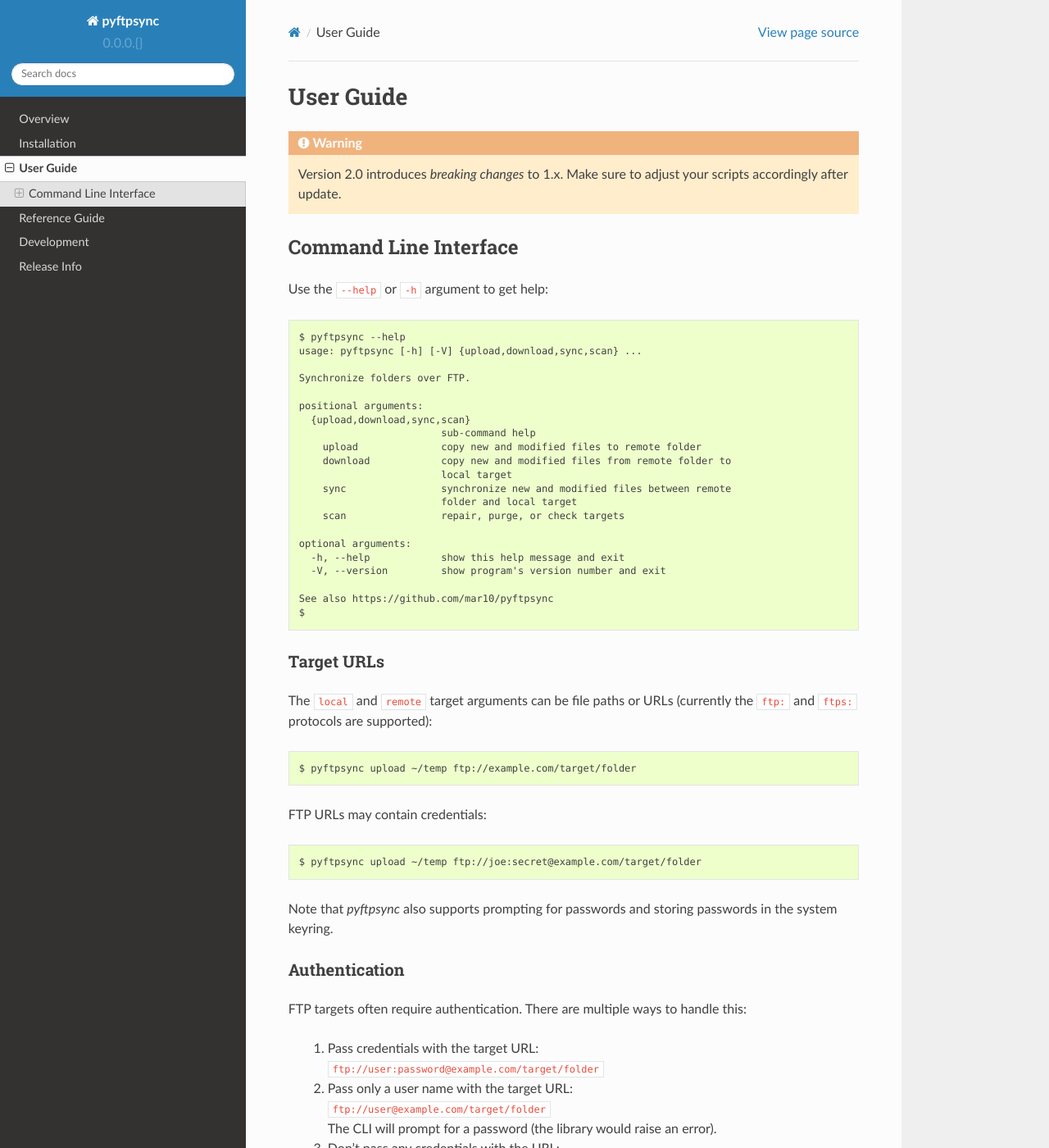
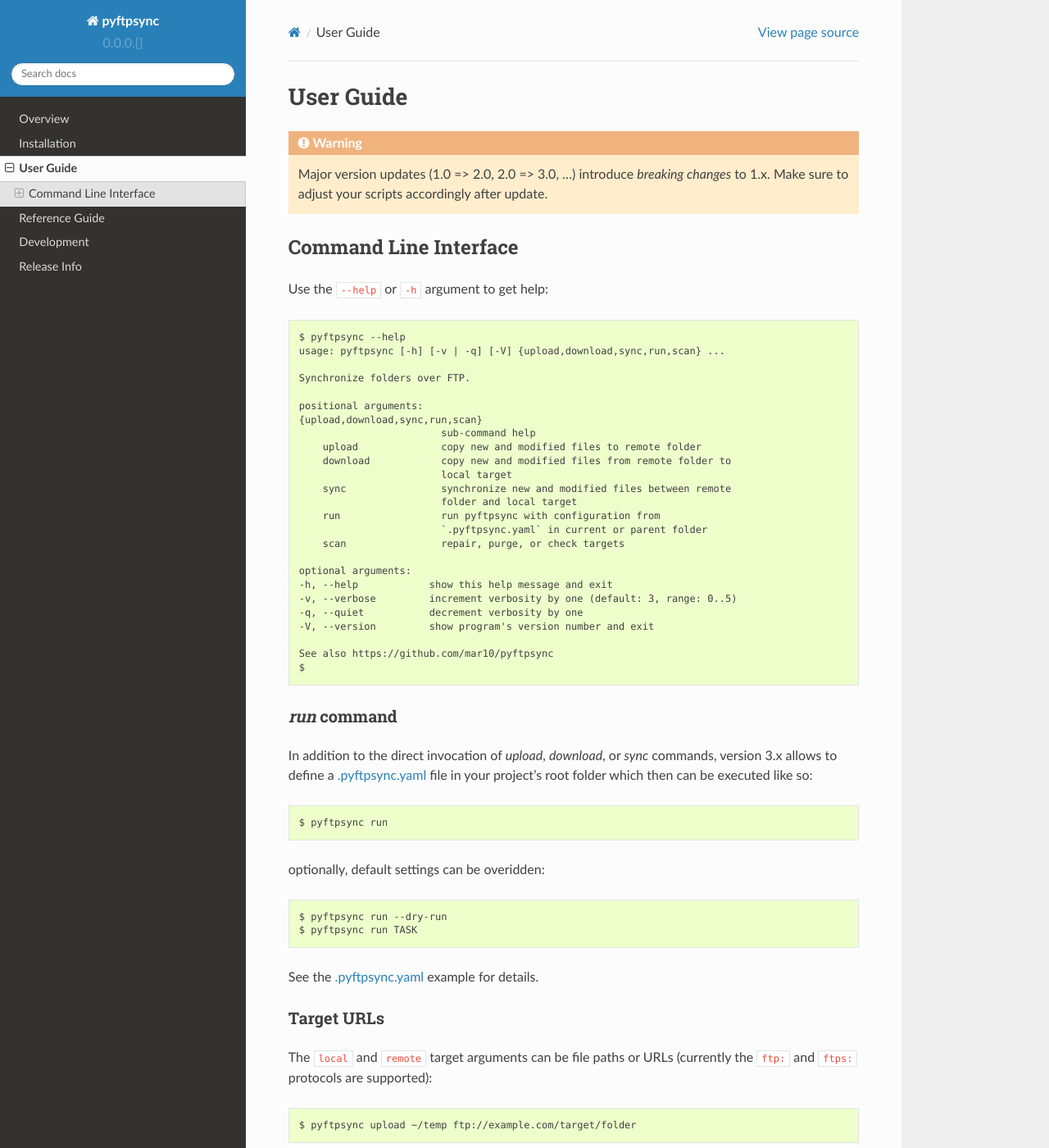
Before and after one commit to mar10/pyftpsync, a Sphinx documentation site: the page built from docs/sphinx/user_guide.rst, in a window 1280 px wide and 1400 px high. Shown: the whole window at 82% size. Built offline with Sphinx 7.4.7 and the Read the Docs theme 2.0.0, drawn with Linux system fonts in a browser that asks for light colours; the version number is read from the project's files by our own code.

Commit message:
Update docs

```diff
--- a/docs/sphinx/conf.py
+++ b/docs/sphinx/conf.py
@@ -67,6 +67,9 @@
 
 .. |nbsp| unicode:: 0xA0
    :trim:
+
+.. role:: bash(code)
+   :language: bash
 
 """
 
--- a/docs/sphinx/user_guide.rst
+++ b/docs/sphinx/user_guide.rst
@@ -3,7 +3,8 @@
 ==========
 
 .. warning::
-  Version 2.0 introduces *breaking changes* to 1.x.
+  Major version updates (1.0 => 2.0, 2.0 => 3.0, ...) introduce
+  *breaking changes* to 1.x.
   Make sure to adjust your scripts accordingly after update.
 
 
@@ -13,26 +14,52 @@
 Use the ``--help`` or ``-h`` argument to get help::
 
     $ pyftpsync --help
-    usage: pyftpsync [-h] [-V] {upload,download,sync,scan} ...
+    usage: pyftpsync [-h] [-v | -q] [-V] {upload,download,sync,run,scan} ...
 
     Synchronize folders over FTP.
 
     positional arguments:
-      {upload,download,sync,scan}
+    {upload,download,sync,run,scan}
                             sub-command help
         upload              copy new and modified files to remote folder
         download            copy new and modified files from remote folder to
                             local target
         sync                synchronize new and modified files between remote
                             folder and local target
+        run                 run pyftpsync with configuration from
+                            `.pyftpsync.yaml` in current or parent folder
         scan                repair, purge, or check targets
 
     optional arguments:
-      -h, --help            show this help message and exit
-      -V, --version         show program's version number and exit
+    -h, --help            show this help message and exit
+    -v, --verbose         increment verbosity by one (default: 3, range: 0..5)
+    -q, --quiet           decrement verbosity by one
+    -V, --version         show program's version number and exit
 
     See also https://github.com/mar10/pyftpsync
     $
+
+
+`run` command
+-------------
+In addition to the direct invocation of `upload`, `download`, or `sync`
+commands, version 3.x allows to define a :doc:`sample_pyftpsync_yaml` file
+in your project's root folder which then can be executed like so::
+
+    $ pyftpsync run
+
+optionally, default settings can be overidden::
+
+    $ pyftpsync run --dry-run
+    $ pyftpsync run TASK
+
+See the :doc:`sample_pyftpsync_yaml` example for details.
+
+..
+    :download:`Download Sample Configuration<../sample_pyftpsync.conf>`.
+
+    .. literalinclude:: ../../sample_pyftpsync.yaml
+        :linenos:
 
 
 Target URLs
```
Also changed, not shown: CHANGES.md (+3 -4 lines), README.md (+1 -1 lines), docs/sample_pyftpsync.yaml (+13 -1 lines), docs/sphinx/sample_pyftpsync_yaml.rst (added, +36 -0 lines), 1 other file.
